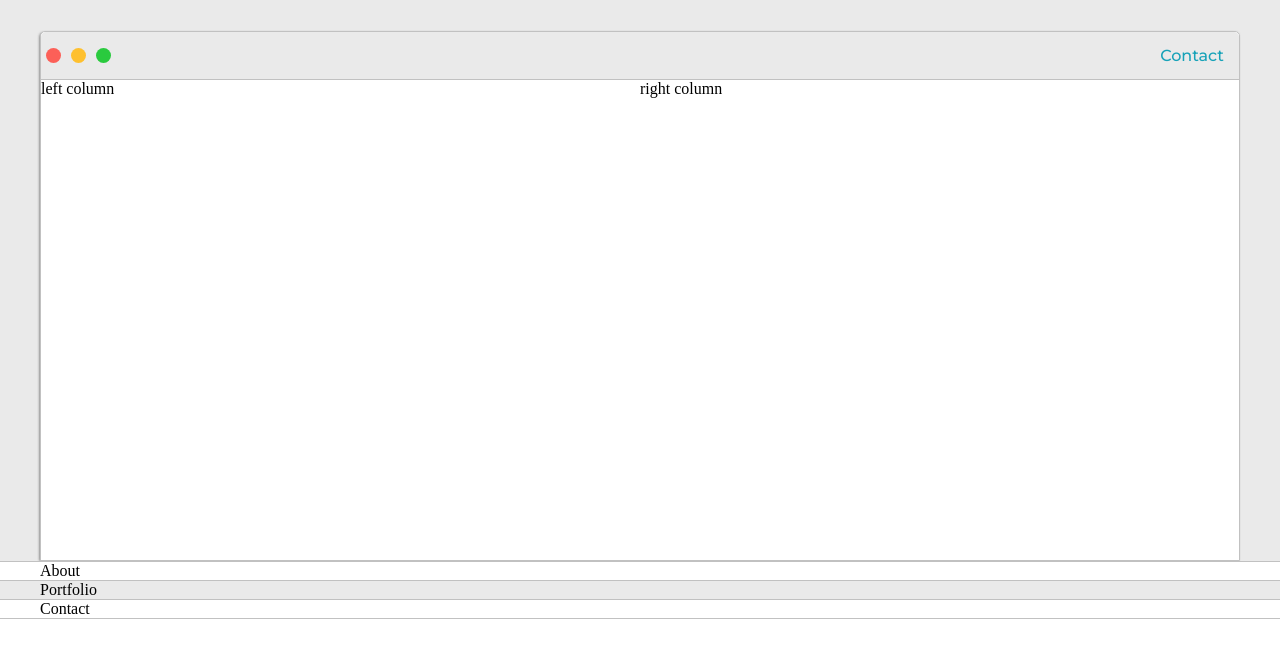
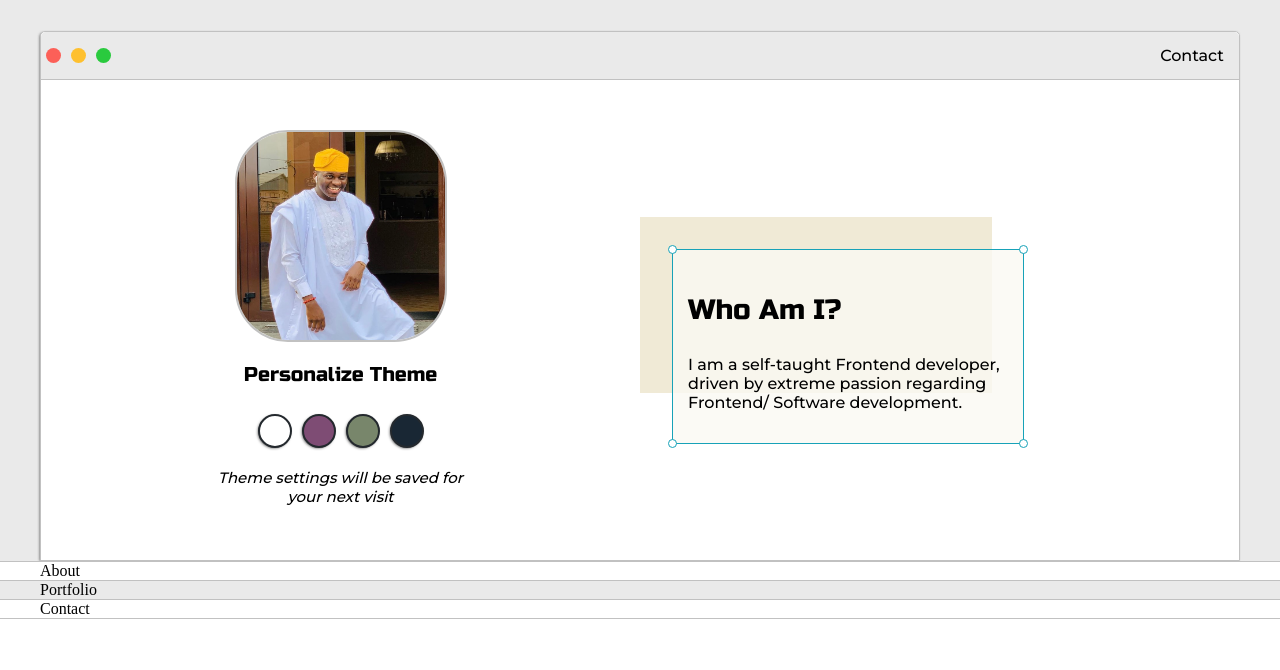
Before and after one commit to DevAhmed-py/portfolio, a plain HTML site: page index.html in a window 1280 px wide. Shown: the part 130-800 px from the top of the page. Drawn offline with Linux system fonts and the light colour scheme.

Commit message:
added intro

```diff
--- a/index.html
+++ b/index.html
@@ -21,7 +21,7 @@
     <section class="s1">
         <div class="main-container">
             <div class="greeting-wrapper">
-                <h1> Hi, I'm Ahmed</h1>
+                <h1> Hello, I'm Ahmed</h1>
             </div>
 
             <div class="intro-wrap">
@@ -32,14 +32,36 @@
                         <div id="dot3" class="dot"></div>
                     </div>
                     <ul class="navigation">
-                        <li><a href="#">Contact</a></li>
+                        <li><a href="#" style="color: black;" >Contact</a></li>
                     </ul>
                 </div>
                 <div class="left-column">
-                    left column
+                    <img class="profile-img" src="./images/IMG_5001.jpg" alt="profile picture">
+                    <h5 style="text-align: center; line-height: 0" > Personalize Theme</h5>
+
+                    <div id="theme-wrap">
+                        <div id="light-mode" class="theme"></div>
+                        <div id="purple-mode" class="theme"></div>
+                        <div id="green-mode" class="theme"></div>
+                        <div id="blue-mode" class="theme"></div>
+                    </div>
+
+                    <p id="settings-note"> Theme settings will be saved for <br /> your next visit </p>
                 </div>
                 <div class="right-column">
-                    right column
+
+                    <div id="preview-shadow">
+                        <div id="preview">
+                            <div id="corner-tl" class="corner"></div>
+                            <div id="corner-tr" class="corner"></div>
+                            <h3> Who Am I? </h3>
+                            <p> I am a self-taught Frontend developer,
+                                driven by extreme passion regarding Frontend/ Software development.
+                            </p>
+                            <div id="corner-bl" class="corner"></div>
+                            <div id="corner-br" class="corner"></div>
+                        </div>
+                    </div>
                 </div>
             </div>
         </div>
--- a/styles/index.css
+++ b/styles/index.css
@@ -118,10 +118,8 @@ li {
 
 .left-column {
     grid-area: left;
-}
-
-.right-column {
-    grid-area: right;
+    padding-top: 50px;
+    padding-bottom: 50px;
 }
 
 .intro-wrap {
@@ -141,8 +139,126 @@ li {
         'left right';
 }
 
-@media screen and (max-width: 75rem) {
+.profile-img {
+    display: block;
+    margin: 0 auto;
+    width: 13rem;
+    height: 13rem;
+    border-radius: 25%;
+    border: 2px solid var(--borderColor);
+}
+
+#theme-wrap {
+    display: flex;
+    justify-content: center;
+}
+
+.theme {
+    height: 30px;
+    width: 30px;
+    border-radius: 50%;
+    cursor: pointer;
+    background-color: black;
+    margin: 5px;
+    border: 2px solid var(--themeDotBorder);
+
+    -webkit-box-shadow: -1px 1px 3px -1px rgba(0,0,0,0.75);
+	-moz-box-shadow: -1px 1px 3px -1px rgba(0,0,0,0.75);
+	box-shadow: -1px 1px 3px -1px rgba(0,0,0,0.75);
+}
+
+.theme:hover {
+    border-width: 5px;
+}
+
+#light-mode {
+    background-color: #fff;
+}
+
+#blue-mode{
+	background-color: #192734;
+}
+
+#green-mode{
+	background-color: #78866b;
+}
+
+#purple-mode{
+	background-color: #7E4C74;
+}
+
+#settings-note{
+	font-size: 15px;
+	font-style: italic;
+	text-align: center;
+}
+
+.right-column {
+    grid-area: right;
+    display: grid;
+    align-content: center;
+
+    padding-top: 20px;
+    padding-bottom: 50px;
+}
+
+#preview-shadow {
+    background-color: var(--previewShadow);
+    width: 20rem;
+    height: 9rem;
+    padding-left: 2rem;
+    padding-top: 2rem;
+}
+
+#preview {
+    width: 20rem;
+    border: 1.5px solid #17a2b8;
+    background-color: var(--previewBg);
+    padding: 15px;
+    position: relative;
+}
+
+.corner {
+    width: 7px;
+    height: 7px;
+    border-radius: 50%;
+    border: 1.5px solid #17a2b8;
+    background-color: #fff;
+    position: absolute;
+}
+
+#corner-tl {
+    top: -5px;
+    left: -5px;
+}
+
+#corner-tr {
+    top: -5px;
+    right: -5px;
+}
+
+#corner-bl {
+    bottom: -5px;
+    left: -5px;
+}
+
+#corner-br {
+    bottom: -5px;
+    right: -5px;
+}
+
+@media screen and (max-width: 1200px) {
     .main-container {
         width: 95%
     }
 }
+
+@media screen and (max-width: 800px) {
+    .intro-wrap {
+        grid-template-columns: 1fr;
+        grid-template-areas:
+            'nav-wrap'
+            'left'
+            'right';
+    }
+}
```
Also changed, not shown: images/IMG_5001.jpg (added), 2 other files.
